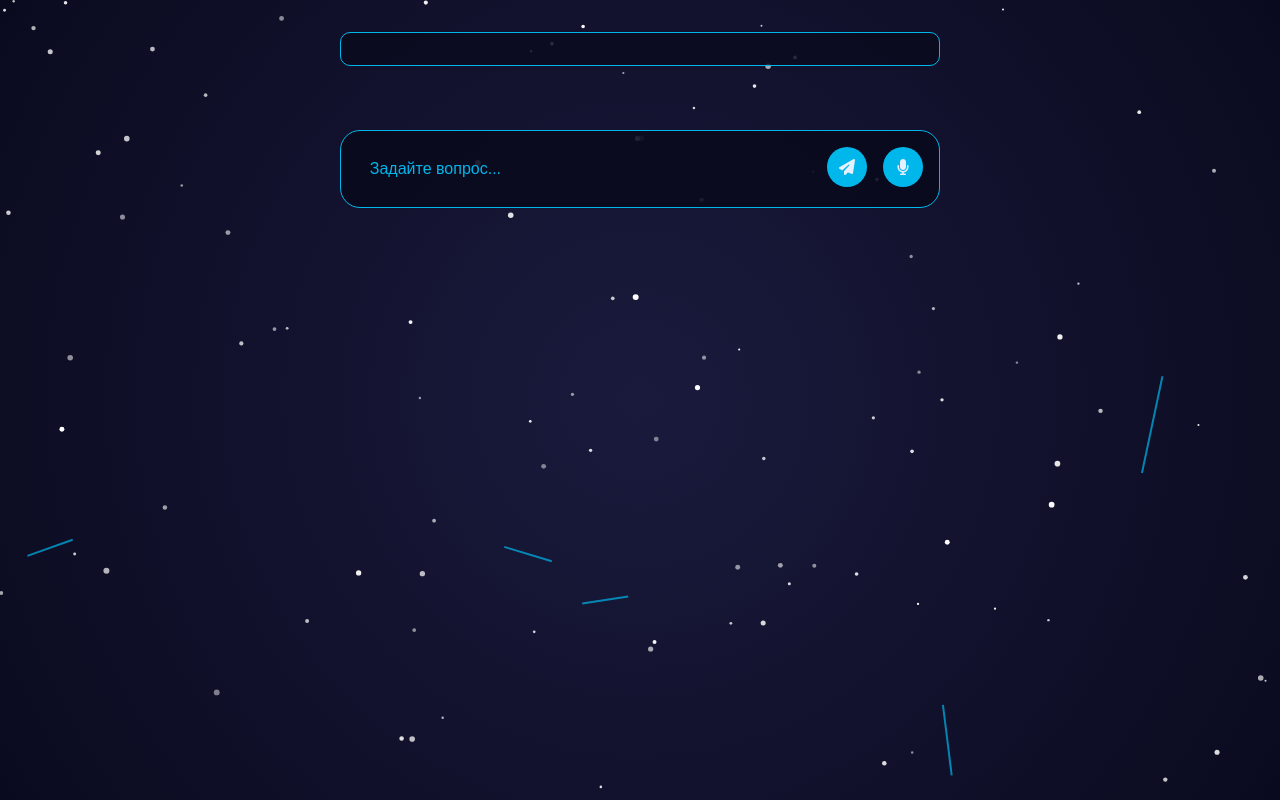
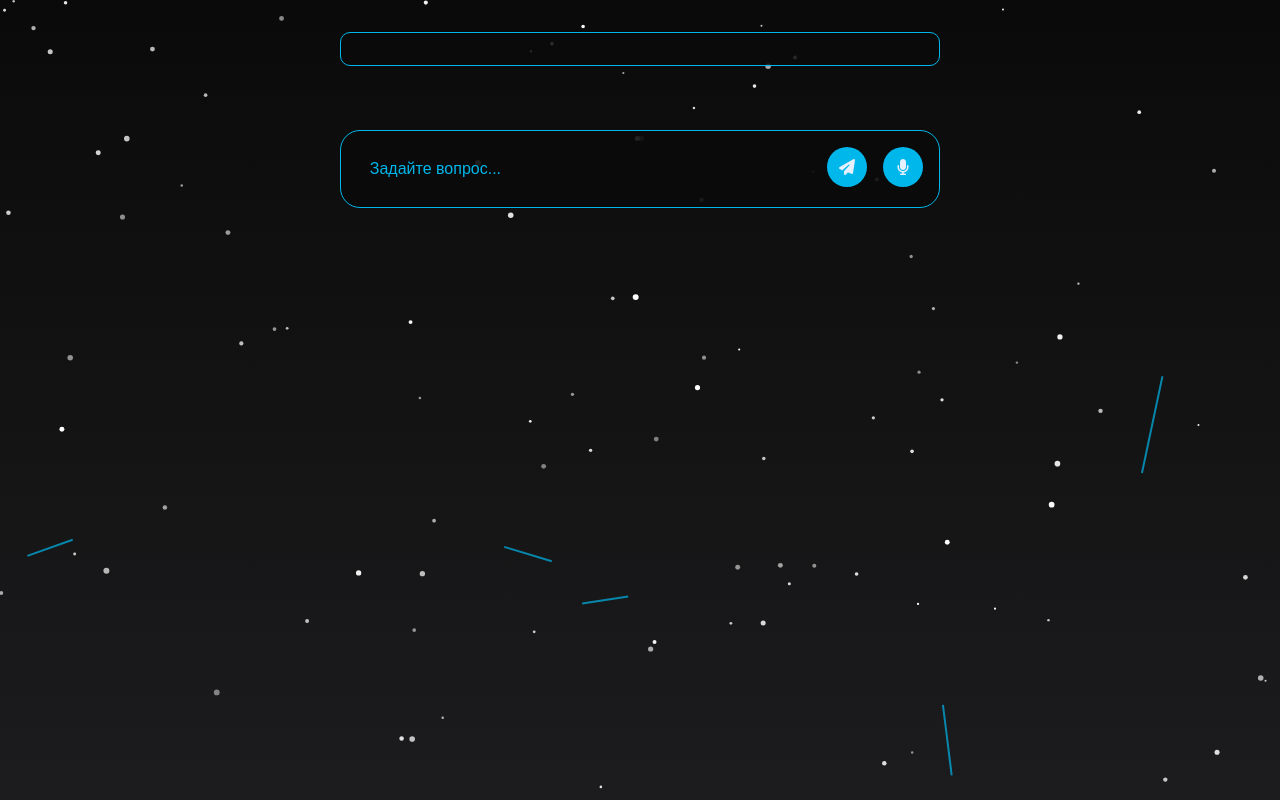
Before and after one commit to usedfrom/POSTER, a website: page index.html in a window 1280 px wide. Drawn offline with Linux system fonts and the light colour scheme.

Commit message:
Update cosmic.css

```diff
--- a/css/cosmic.css
+++ b/css/cosmic.css
@@ -1,8 +1,11 @@
 :root {
-    --cosmic-black: #0a0a1f;
-    --cosmic-blue: #00b7eb;
+    --cosmic-black: #0a0a0a;
+    --cosmic-gray: #1c1c1e;
+    --neon-blue: #00b7eb;
+    --neon-pink: #ff00a8;
+    --neon-purple: #bd00ff;
     --cosmic-white: #e6f0ff;
-    --cosmic-glow: 0 0 10px rgba(0, 183, 235, 0.5);
+    --cosmic-glow: 0 0 10px rgba(0, 183, 235, 0.7);
 }
 
 * {
@@ -26,7 +29,7 @@ body {
     left: 0;
     width: 100%;
     height: 100%;
-    background: radial-gradient(circle at center, #1a1a3d 0%, #0a0a1f 100%);
+    background: linear-gradient(180deg, var(--cosmic-black) 0%, var(--cosmic-gray) 100%);
     z-index: -1;
 }
 
@@ -44,8 +47,8 @@ body {
     max-height: 50vh;
     overflow-y: auto;
     padding: 1rem;
-    background: rgba(10, 10, 31, 0.8);
-    border: 1px solid var(--cosmic-blue);
+    background: rgba(10, 10, 10, 0.8);
+    border: 1px solid var(--neon-blue);
     border-radius: 10px;
     color: var(--cosmic-white);
 }
@@ -57,7 +60,7 @@ body {
 }
 
 .chat-message.user {
-    color: #00ffcc;
+    color: var(--neon-pink);
 }
 
 .chat-message.agent {
@@ -71,7 +74,7 @@ body {
 
 .image-output img {
     max-width: 100%;
-    border: 1px solid var(--cosmic-blue);
+    border: 1px solid var(--neon-blue);
     border-radius: 10px;
 }
 
@@ -79,8 +82,8 @@ body {
     display: flex;
     gap: 1rem;
     padding: 1rem;
-    background: rgba(10, 10, 31, 0.9);
-    border: 1px solid var(--cosmic-blue);
+    background: rgba(10, 10, 10, 0.9);
+    border: 1px solid var(--neon-blue);
     border-radius: 20px;
     position: sticky;
     bottom: 1rem;
@@ -97,7 +100,7 @@ body {
 }
 
 .input-panel input::placeholder {
-    color: var(--cosmic-blue);
+    color: var(--neon-blue);
 }
 
 .cosmic-button {
@@ -106,7 +109,7 @@ body {
     display: flex;
     align-items: center;
     justify-content: center;
-    background: var(--cosmic-blue);
+    background: var(--neon-blue);
     border-radius: 50%;
     color: var(--cosmic-white);
     cursor: pointer;
```
